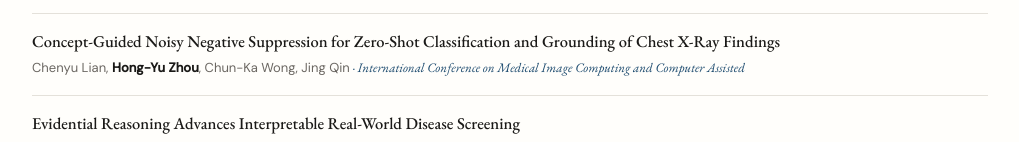
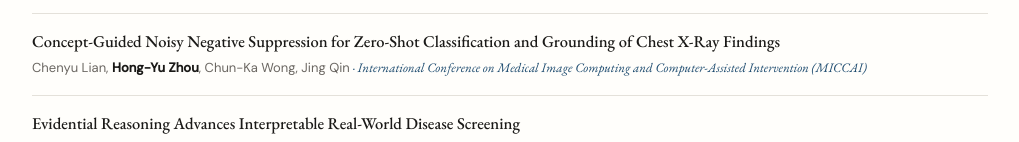
Before and after one commit to funnyzhou/funnyzhou.github.io, a plain HTML site: page index.html in a window 1280 px wide. Shown: the part 1620-1762 px from the top of the page, without its empty margins (130-1149 px from the left). Drawn offline with nearby package versions, Linux system fonts and the light colour scheme.

Commit message:
Display the full MICCAI conference name

```diff
--- a/index.html
+++ b/index.html
@@ -1115,6 +1115,9 @@ function cleanVenue(venue) {
   var v = String(venue || '').trim();
   if (/arxiv/i.test(v)) return 'arXiv preprint';
   var first = v.split(',')[0].trim();          // drop trailing volume/pages/year segments
+  if (/^International Conference on Medical Image Computing and Computer[-\s]+Assisted(?:\s*(?:…|\.{3}))?$/i.test(first)) {
+    return 'International Conference on Medical Image Computing and Computer-Assisted Intervention (MICCAI)';
+  }
   first = first.replace(/\s+\d+\s*(\(\d+\))?\s*$/, ''); // drop trailing "8 (1)" / "15"
   first = first.replace(/\s*[…·-]\s*$/, '').trim();
   return first || v;
```
